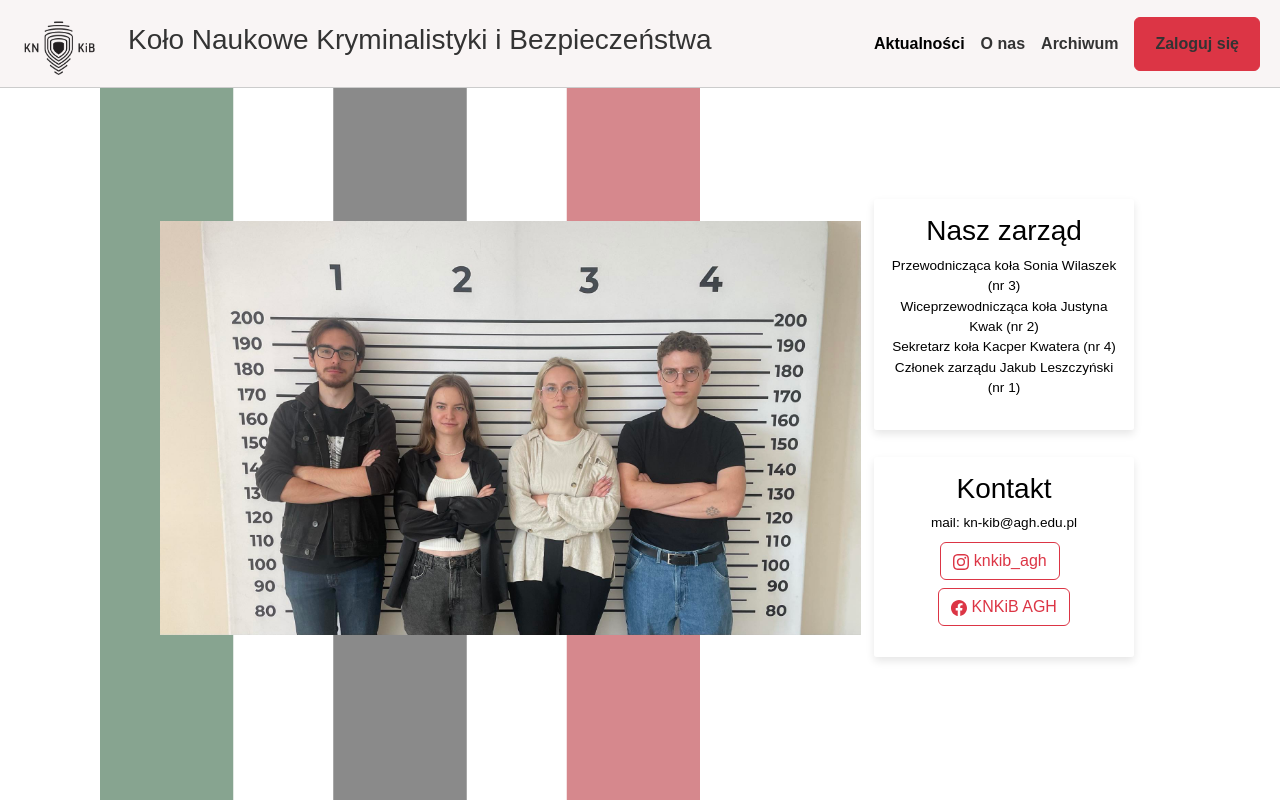
After one commit to Dayl3n/Student-Reaserch-Group-KNKiB-Web-App, a Flask app: page /about in a window 1280 px wide. The commit adds this page. Run offline with Flask 3, Linux system fonts and the light colour scheme.

Commit message:
sdncfkjb

```diff
--- a/app.py
+++ b/app.py
@@ -63,6 +63,10 @@ class EventsMembers(db.Model):
 def test():
     return render_template('index.html')
 
+@app.route('/about')
+def test1():
+    return render_template('about.html')
+
 @login_manager.user_loader
 def load_user(user_id):
     return db.User.query.get(int(user_id))
--- a/static/styles/style.css
+++ b/static/styles/style.css
@@ -10,7 +10,6 @@
     box-sizing: border-box;
     display: block;
     width: 100%;
-    height: 100%;
     padding: 0;
     margin: 0;
 }
@@ -58,35 +57,63 @@
     margin-top: 80px; /* Adjust for fixed header height */
 }
 
+.image-section2 {
+    display: flex;
+    flex-direction: column;
+    align-items: center;
+    height: 100%;
+
+}
+
 .image-container {
     display: flex;
     align-items: center;
-    width: 50%; /* Adjust to accommodate both image and text */
+    width: 50%;
     height: 50%;
     margin: 1em;
-
 }
 
-.image-container.left {
-    flex-direction: row;
-}
-
-.image-container.right {
-    flex-direction: row-reverse;
-}
 
 .image-container img {
-    width: 50%; /* Adjust width to leave space for text */
+    width: 50%;
     height: 100%;
 }
 
+.image-container2{
+    display: flex;
+    align-items: center;
+    width: 75%;
+    height: 75%;
+    margin-top: 8em;
+}
+
 .text-block {
-    width: 50%; /* Adjust width to leave space for image */
+    width: 50%;
     padding: 20px;
     background-color: rgba(255, 255, 255, 0.8);
     color: #000;
     border-radius: 3px;
     box-shadow: 0 4px 8px rgba(0, 0, 0, 0.1);
+}
+
+.text-block2{
+    width: 100%;
+    padding: 15px;
+    background-color: rgba(255, 255, 255, 0.8);
+    color: #000;
+    border-radius: 3px;
+    box-shadow: 0 4px 8px rgba(0, 0, 0, 0.1);
+    font-size: 0.85em;
+    margin: 1em;
+}
+.blok2{
+    display: flex;
+    flex-direction: column;
+}
+
+#boss{
+    width: 73%;
+
 }
 
 #logo{
@@ -96,11 +123,12 @@
 
 
 
+
 @media all and (max-width: 1066px) {
     .text-block{
         width: 100%;
     }
-    .image-container {
+    .image-container{
         flex-direction: column;
         width: 95%;
         margin: 1em;
@@ -117,5 +145,10 @@
         padding: 0.25em;
 
     }
+    .image-container2{
+        flex-direction: column;
+        width: 95%;
 
     }
+
+    }
--- a/static/styles/stylelogin.css
+++ b/static/styles/stylelogin.css
@@ -1,4 +1,4 @@
-#blok{
+#blok, #reg{
     width: 30%;
     justify-content: center;
     display: flex;
@@ -17,10 +17,11 @@
     align-items: center;
     justify-content: center;
     text-align: center;
+    height: 100%;
 }
 
 @media all and (max-width: 1066px){
-    #blok{
+    #blok, #reg{
         width: 85%;
     }
 
--- /dev/null
+++ b/templates/about.html
@@ -0,0 +1,62 @@
+{%extends "base.html"%}
+
+{%block head%}
+    <title>KNKiB</title>
+<link rel= "stylesheet" type= "text/css" href= "{{ url_for('static',filename='styles/stylelogin.css') }}">
+
+{%endblock%}
+
+{%block body%}
+
+<div class="image-section2" style="height: 100%;">
+    <div class="image-container2">
+        <img src="{{url_for('static',filename='images/bosses.jpg')}}" alt="Image 1" id="boss">
+        <div class="blok2">
+
+            <div class="text-block2">
+                <h3>Nasz zarząd</h3>
+                <p>
+                    Przewodnicząca koła Sonia Wilaszek (nr 3) <br>
+                    Wiceprzewodnicząca koła Justyna Kwak (nr 2) <br>
+                    Sekretarz koła Kacper Kwatera (nr 4) <br>
+                    Członek zarządu Jakub Leszczyński (nr 1)
+                </p>
+            </div>
+            <div class="text-block2">
+                <h3>Kontakt</h3>
+                <p>
+                    mail: kn-kib@agh.edu.pl <br>
+                    <a href="https://www.instagram.com/knkib_agh/" target="_blank" class="btn btn-outline-danger me-2 mt-2">
+                        <svg xmlns="http://www.w3.org/2000/svg" width="16" height="16" fill="currentColor" class="bi bi-instagram" viewBox="0 0 16 16">
+          <path d="M8 0C5.829 0 5.556.01 4.703.048 3.85.088 3.269.222 2.76.42a3.9 3.9 0 0 0-1.417.923A3.9 3.9 0 0 0 .42 2.76C.222 3.268.087 3.85.048 4.7.01 5.555 0 5.827 0 8.001c0 2.172.01 2.444.048 3.297.04.852.174 1.433.372 1.942.205.526.478.972.923 1.417.444.445.89.719 1.416.923.51.198 1.09.333 1.942.372C5.555 15.99 5.827 16 8 16s2.444-.01 3.298-.048c.851-.04 1.434-.174 1.943-.372a3.9 3.9 0 0 0 1.416-.923c.445-.445.718-.891.923-1.417.197-.509.332-1.09.372-1.942C15.99 10.445 16 10.173 16 8s-.01-2.445-.048-3.299c-.04-.851-.175-1.433-.372-1.941a3.9 3.9 0 0 0-.923-1.417A3.9 3.9 0 0 0 13.24.42c-.51-.198-1.092-.333-1.943-.372C10.443.01 10.172 0 7.998 0zm-.717 1.442h.718c2.136 0 2.389.007 3.232.046.78.035 1.204.166 1.486.275.373.145.64.319.92.599s.453.546.598.92c.11.281.24.705.275 1.485.039.843.047 1.096.047 3.231s-.008 2.389-.047 3.232c-.035.78-.166 1.203-.275 1.485a2.5 2.5 0 0 1-.599.919c-.28.28-.546.453-.92.598-.28.11-.704.24-1.485.276-.843.038-1.096.047-3.232.047s-2.39-.009-3.233-.047c-.78-.036-1.203-.166-1.485-.276a2.5 2.5 0 0 1-.92-.598 2.5 2.5 0 0 1-.6-.92c-.109-.281-.24-.705-.275-1.485-.038-.843-.046-1.096-.046-3.233s.008-2.388.046-3.231c.036-.78.166-1.204.276-1.486.145-.373.319-.64.599-.92s.546-.453.92-.598c.282-.11.705-.24 1.485-.276.738-.034 1.024-.044 2.515-.045zm4.988 1.328a.96.96 0 1 0 0 1.92.96.96 0 0 0 0-1.92m-4.27 1.122a4.109 4.109 0 1 0 0 8.217 4.109 4.109 0 0 0 0-8.217m0 1.441a2.667 2.667 0 1 1 0 5.334 2.667 2.667 0 0 1 0-5.334"></path>
+        </svg>
+                        knkib_agh
+    </a>
+    <a href="https://m.facebook.com/profile.php?id=100082960197477&name=xhp_nt__fb__action__open_user" target="_blank"  class="btn btn-outline-danger mt-2">
+        <svg xmlns="http://www.w3.org/2000/svg" width="16" height="16" fill="currentColor" class="bi bi-facebook" viewBox="0 0 16 16">
+<path d="M16 8.049c0-4.446-3.582-8.05-8-8.05C3.58 0-.002 3.603-.002 8.05c0 4.017 2.926 7.347 6.75 7.951v-5.625h-2.03V8.05H6.75V6.275c0-2.017 1.195-3.131 3.022-3.131.876 0 1.791.157 1.791.157v1.98h-1.009c-.993 0-1.303.621-1.303 1.258v1.51h2.218l-.354 2.326H9.25V16c3.824-.604 6.75-3.934 6.75-7.951"></path>
+</svg>
+        KNKiB AGH
+</a>
+                </p>
+            </div>
+        </div>
+    </div>
+</div>
+<!-- <div class="container position-absolute bottom-0" >
+    <footer class="justify-content-between align-items-center border-top">
+      <div class="col-md-4 d-flex align-items-center">
+        <a href="/" class="mb-3 me-2 mb-md-0 text-body-secondary text-decoration-none lh-1">
+          <svg class="bi" width="15" height="12"><use xlink:href="#bootstrap"></use></svg>
+        </a>
+        <span class="mb-3 mb-md-0 text-body-secondary">© 2024 Company, Inc</span>
+      </div>
+
+      <ul class="nav col-md-4 justify-content-end list-unstyled d-flex">
+        <li class="ms-3"><a class="text-body-secondary" href="#"><svg class="bi" width="24" height="24"><use xlink:href="#twitter"></use></svg></a></li>
+        <li class="ms-3"><a class="text-body-secondary" href="#"><svg class="bi" width="24" height="24"><use xlink:href="#instagram"></use></svg></a></li>
+        <li class="ms-3"><a class="text-body-secondary" href="#"><svg class="bi" width="24" height="24"><use xlink:href="#facebook"></use></svg></a></li>
+      </ul>
+    </footer>
+  </div> -->
+{%endblock%}
--- a/templates/base.html
+++ b/templates/base.html
@@ -2,13 +2,13 @@
 <html lang="en">
 <head>
     <link rel= "stylesheet" type= "text/css" href= "{{ url_for('static',filename='styles/style.css') }}">
-    <link rel= "stylesheet" type= "text/css" href= "{{ url_for('static',filename='styles/stylelogin.css') }}">
     <link href="https://cdn.jsdelivr.net/npm/bootstrap@5.3.3/dist/css/bootstrap.min.css" rel="stylesheet" integrity="sha384-QWTKZyjpPEjISv5WaRU9OFeRpok6YctnYmDr5pNlyT2bRjXh0JMhjY6hW+ALEwIH" crossorigin="anonymous">
     <script src="https://cdn.jsdelivr.net/npm/bootstrap@5.3.3/dist/js/bootstrap.bundle.min.js" integrity="sha384-YvpcrYf0tY3lHB60NNkmXc5s9fDVZLESaAA55NDzOxhy9GkcIdslK1eN7N6jIeHz" crossorigin="anonymous"></script>
     <meta charset="UTF-8">
     <meta name="viewport" content="width=device-width, initial-scale=1.0">
 
-    {%block title%}
+    {%block head%}
+    <title>KNKiB</title>
     {%endblock%}
 </head>
 <body id="bd" >
@@ -58,6 +58,7 @@
   </button>
 </div>
 </nav>
+
 {%block body%}
 
 {%endblock%}
--- a/templates/register.html
+++ b/templates/register.html
@@ -3,6 +3,8 @@
 
 {%block head%}
 <title>Zarejestruj się</title>
+<link rel= "stylesheet" type= "text/css" href= "{{ url_for('static',filename='styles/stylelogin.css') }}">
+
 {%endblock%}
 
 {%block body%}
@@ -14,11 +16,11 @@
         {% endif %}
     {% endwith %}
 
-    <div class="d-block">
+    <div class="d-block" id="reg">
 
         <form action="" method="post">
             {{form.hidden_tag()}}
-            <h1 class="h3 mb-3 font-weight-normal">Please sign up</h1>
+            <h1 class="h3 mb-3 font-weight-normal">Zarejestruj się</h1>
             <p>
                 {{form.username.label(class="sr-only")}}
                 {{form.username(class="form-control")}}
```
Also changed, not shown: static/scripts/script.js (+15 -15 lines), templates/archiwum.html (added, +12 -0 lines), templates/index.html (+20 -4 lines), static/images/bosses.jpg (added).
